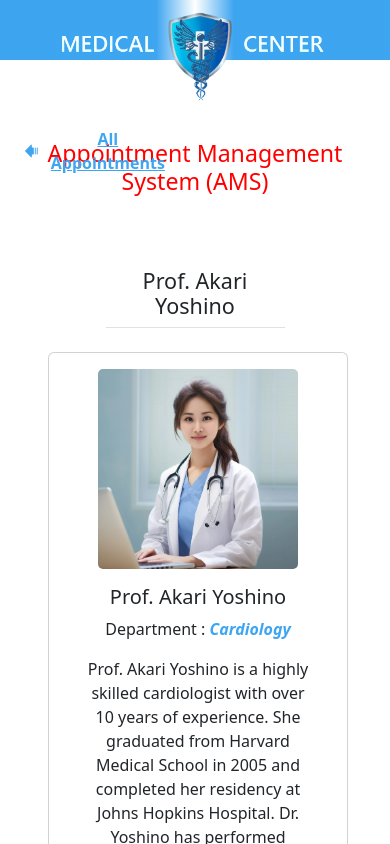
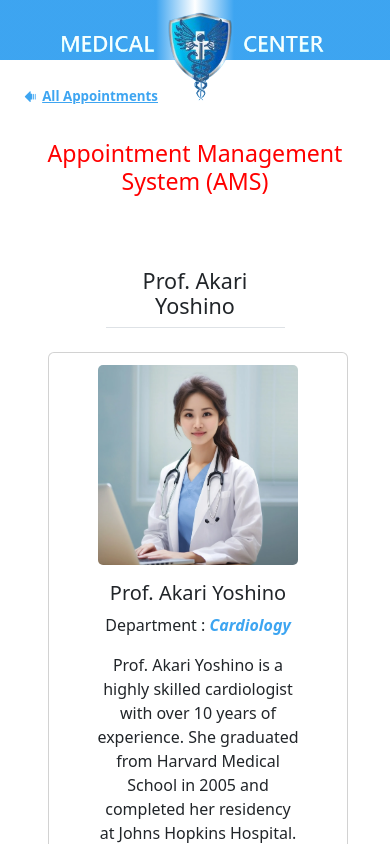
Before and after one commit to omrfrkcpr/Appointment_App, a React (Create React App) app: page / in a window 390 px wide. Both pictures are taken after a click on the button "Appointments". Shown: the top 844 px of the page. Built offline with nearby package versions, Linux system fonts and the light colour scheme.

Commit message:
style - adjust responsive design

```diff
--- a/src/components/addPatient/AddPatient.css
+++ b/src/components/addPatient/AddPatient.css
@@ -23,9 +23,11 @@
   flex-direction: row !important;
   max-width: 1200px;
   height: auto;
+  justify-content: center;
+  align-items: center;
   margin: 0 auto;
-  max-height: 430px;
-  width: auto !important;
+  max-height: 630px !important;
+  /* width: auto !important; */
 }
 
 .card-img {
@@ -40,9 +42,10 @@
 }
 
 .form-control {
-  height: 350px;
+  height: auto;
   padding: 2rem;
   line-height: 1.5rem;
+  max-height: 375px;
 }
 
 .form-control label {
@@ -97,7 +100,31 @@
 
 #reason {
   font-size: smaller !important;
-  width: 300px;
+  width: 375px;
+}
+
+@media only screen and (max-width: 480px) {
+  .card-resume {
+    max-height: 300px !important;
+    padding: 0 1rem;
+    overflow: scroll !important;
+  }
+
+  #reason {
+    width: 180px !important;
+  }
+
+  .add-patient > .back-btn {
+    position: absolute;
+    top: -7rem;
+    left: 1rem;
+    padding: 0.2rem 0.5rem;
+    width: 150px;
+    color: #3ea5f1;
+    font-weight: bolder;
+    text-decoration: underline;
+    font-size: smaller;
+  }
 }
 
 @media only screen and (max-width: 768px) {
@@ -123,6 +150,10 @@
     width: 200px !important;
     height: 200px !important;
   }
+
+  #reason {
+    width: 250px;
+  }
 }
 
 @media only screen and (max-width: 1024px) {
--- a/src/components/addPatient/AddPatient.jsx
+++ b/src/components/addPatient/AddPatient.jsx
@@ -142,7 +142,7 @@ const AddPatient = ({ data, targetDoctor, setData, goBack }) => {
               {department}
             </span>
           </Card.Text>
-          <Card.Text>{resume}</Card.Text>
+          <Card.Text className="card-resume">{resume}</Card.Text>
         </Card.Body>
       </Card>
       <h4 className="mt-5 mb-4 text-center border-bottom mx-3 p-2 w-50 mx-auto">
--- /dev/null
+++ b/src/components/appointmentCard/AppointmentCard.css
@@ -0,0 +1,18 @@
+.appointment-card {
+  width: 1rem !important;
+  margin-top: 0.3rem;
+  margin-left: 0.5rem;
+  display: flex;
+  justify-content: center;
+  align-self: center;
+  height: auto;
+  overflow: hidden;
+}
+
+@media only screen and (max-width: 430px) {
+  .appointment-card {
+    width: auto !important;
+    padding: 0;
+    overflow: hidden;
+  }
+}
--- a/src/components/appointmentCard/AppointmentCard.jsx
+++ b/src/components/appointmentCard/AppointmentCard.jsx
@@ -1,6 +1,7 @@
 import React from "react";
 import { Card, Button } from "react-bootstrap";
 import { TiDelete } from "react-icons/ti";
+import "./AppointmentCard.css";
 
 const AppointmentCard = ({
   id,
@@ -17,7 +18,7 @@ const AppointmentCard = ({
   };
 
   return (
-    <Card style={{ width: "5rem", height: "18rem" }}>
+    <Card className="appointment-card">
       <button
         className="deleteBtn border-0 text-end w-25 ms-auto bg-white"
         style={{ width: "50px" }}
```
